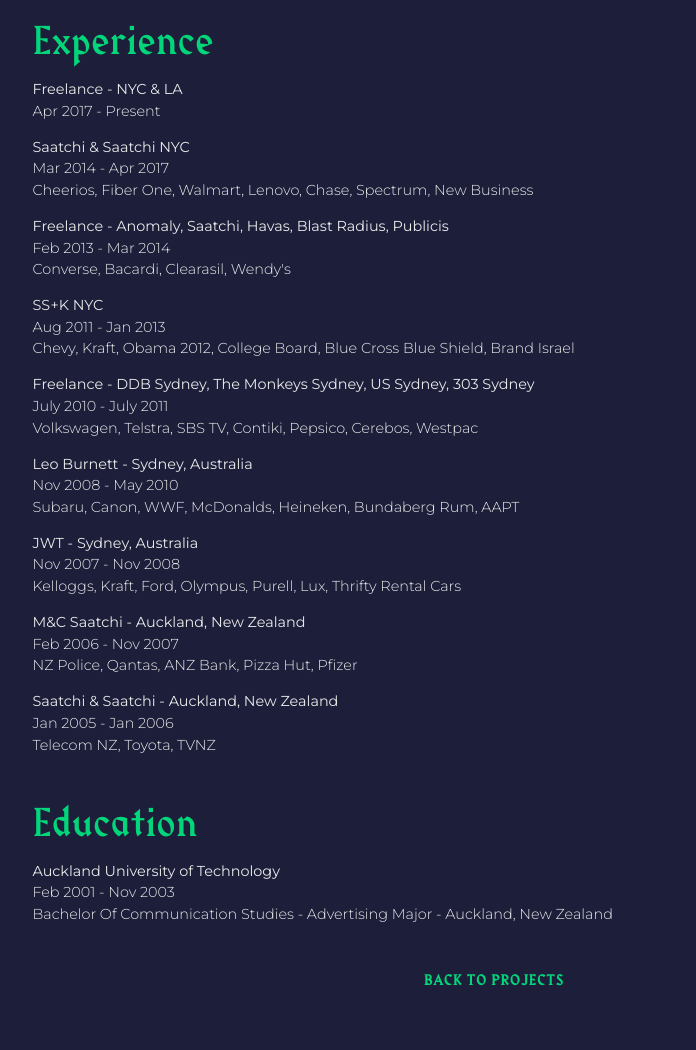
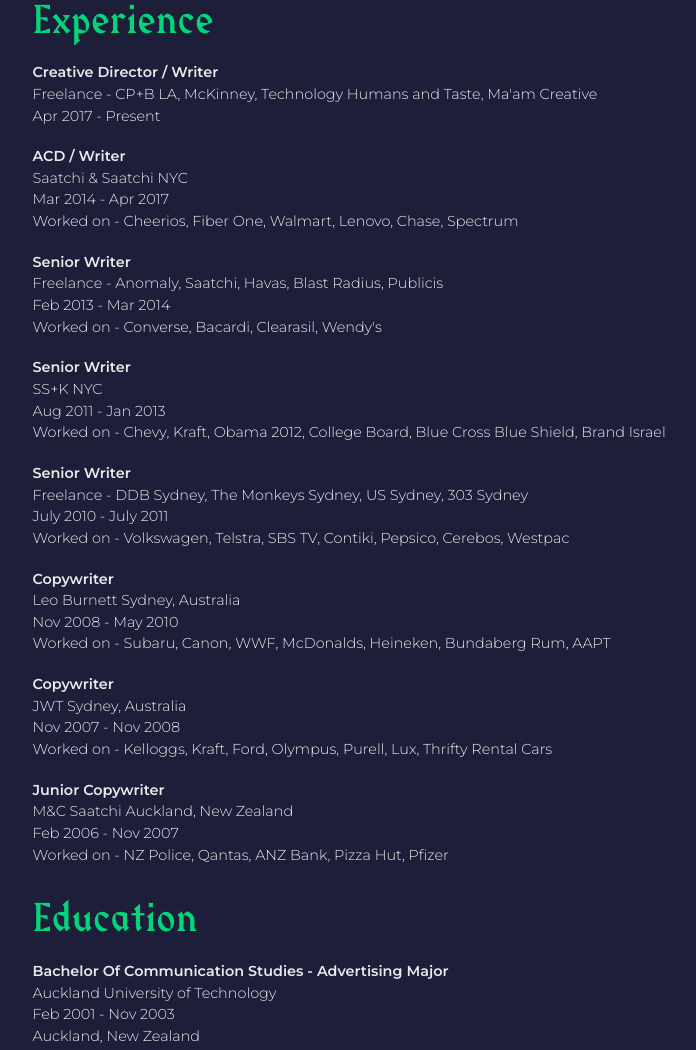
Before and after one commit to paulspelman/paulspelman.github.io, a plain HTML site: page about.html in a window 1280 px wide. Shown: the part 561-1611 px from the top of the page, without its empty margins (146-842 px from the left). Drawn offline with Linux system fonts and the light colour scheme.

Commit message:
updated about me page with job titles

```diff
--- a/about.html
+++ b/about.html
@@ -42,11 +42,11 @@
 
       <div class="copy-me-1">
 
-<p>I’m an experienced and accomplished creative director and writer with 12 years of experience, currently freelancing in NY and LA. I’ve worked in New Zealand, Australia and the U.S. on a wide variety of clients and causes.</p>
+<p>I’m an experienced and accomplished creative director and writer with 12 years of experience, currently freelancing in NYC. I’ve worked in New Zealand, Australia and the U.S. on a wide variety of clients and causes.</p>
 
 <p>I’m passionate about bringing great ideas to life and I truly believe that outstanding creative work leads to outstanding business results.</p>
 
-<p>My background is in copywriting, but I love learning new things and expanding my skill set. I’ve worked as an art director, I’ve dabbled in design, I can edit video, and recently I’ve learned how to build websites from scratch with HTML / CSS / JS (like this one).</p>
+<p>My background is in copywriting, but I love learning new things and expanding my skill set. I’ve also worked as an art director, I’ve dabbled in design, I can edit video, and recently I’ve learned how to build websites from scratch.</p>
 
 <p>This broad experience means I can collaborate with, and successfully lead, all types of creative teams.</p>
 
@@ -62,39 +62,45 @@
 
 <div class="copy-me-2">
 
-<p><strong>Freelance - NYC &amp; LA</strong><br>Apr 2017 - Present</p>
+    <h4>Creative Director / Writer</h4>
+    <p>Freelance - CP+B LA, McKinney, Technology Humans and Taste, Ma'am Creative<br>
+    Apr 2017 - Present</p>
 
-<p><strong>Saatchi &amp; Saatchi NYC</strong><br>
+    <h4>ACD / Writer</h4>
+    <p>Saatchi &amp; Saatchi NYC<br>
     Mar 2014 - Apr 2017<br>
-Cheerios, Fiber One, Walmart, Lenovo, Chase, Spectrum, New Business</p>
+    Worked on - Cheerios, Fiber One, Walmart, Lenovo, Chase, Spectrum</p>
 
-<p><strong>Freelance - Anomaly, Saatchi, Havas, Blast Radius, Publicis</strong><br>
+    <h4>Senior Writer</h4>
+    <p>Freelance - Anomaly, Saatchi, Havas, Blast Radius, Publicis<br>
     Feb 2013 - Mar 2014<br>
-Converse, Bacardi, Clearasil, Wendy's</p>
+    Worked on - Converse, Bacardi, Clearasil, Wendy's</p>
 
-<p><strong>SS+K NYC</strong><br>
+    <h4>Senior Writer</h4>
+    <p>SS+K NYC<br>
     Aug 2011 - Jan 2013<br>
-Chevy, Kraft, Obama 2012, College Board, Blue Cross Blue Shield, Brand Israel</p>
+    Worked on - Chevy, Kraft, Obama 2012, College Board, Blue Cross Blue Shield, Brand Israel</p>
 
-<p><strong>Freelance - DDB Sydney, The Monkeys Sydney, US Sydney, 303 Sydney</strong><br>
+    <h4>Senior Writer</h4>
+    <p>Freelance - DDB Sydney, The Monkeys Sydney, US Sydney, 303 Sydney<br>
     July 2010 - July 2011<br>
-Volkswagen, Telstra, SBS TV, Contiki, Pepsico, Cerebos, Westpac</p>
+    Worked on - Volkswagen, Telstra, SBS TV, Contiki, Pepsico, Cerebos, Westpac</p>
 
-<p><strong>Leo Burnett - Sydney, Australia</strong><br>
+    <h4>Copywriter</h4>
+    <p>Leo Burnett Sydney, Australia<br>
     Nov 2008 - May 2010<br>
-Subaru, Canon, WWF, McDonalds, Heineken, Bundaberg Rum, AAPT</p>
+    Worked on - Subaru, Canon, WWF, McDonalds, Heineken, Bundaberg Rum, AAPT</p>
 
-<p><strong>JWT - Sydney, Australia</strong><br>
+    <h4>Copywriter</h4>
+    <p>JWT Sydney, Australia<br>
     Nov 2007 - Nov 2008<br>
-Kelloggs, Kraft, Ford, Olympus, Purell, Lux, Thrifty Rental Cars</p>
+    Worked on - Kelloggs, Kraft, Ford, Olympus, Purell, Lux, Thrifty Rental Cars</p>
 
-<p><strong>M&amp;C Saatchi - Auckland, New Zealand</strong><br>
+    <h4>Junior Copywriter</h4>
+    <p>M&amp;C Saatchi Auckland, New Zealand<br>
     Feb 2006 - Nov 2007<br>
-NZ Police, Qantas, ANZ Bank, Pizza Hut, Pfizer</p>
+    Worked on - NZ Police, Qantas, ANZ Bank, Pizza Hut, Pfizer</p>
 
-<p><strong>Saatchi &amp; Saatchi - Auckland, New Zealand</strong><br>
-Jan 2005 - Jan 2006<br>
-Telecom NZ, Toyota, TVNZ</p>
 
 </div>
 
@@ -102,9 +108,10 @@
 
 <div class="copy-me-3">
 
-<p><strong>Auckland University of Technology</strong><br>
-Feb 2001 - Nov 2003<br>Bachelor Of Communication Studies - Advertising Major - Auckland, New Zealand
-</p>
+    <h4>Bachelor Of Communication Studies - Advertising Major</h4>
+    <p>Auckland University of Technology<br>
+        Feb 2001 - Nov 2003<br>
+        Auckland, New Zealand</p>
 
 </div>
 
--- a/css/style.css
+++ b/css/style.css
@@ -591,6 +591,14 @@
 
 /******* ABOUT ME PAGE STYLE NON-GRID & GRID *******/
 
+h4 {
+    margin-bottom: 0;
+    }
+
+.copy-me-2 p, .copy-me-3 p {
+      margin: 0;
+    }
+
 .grid-me-page {
     display: -webkit-box;
     display: -ms-flexbox;
```
Lines whose indentation alone changed are shown as unchanged.
